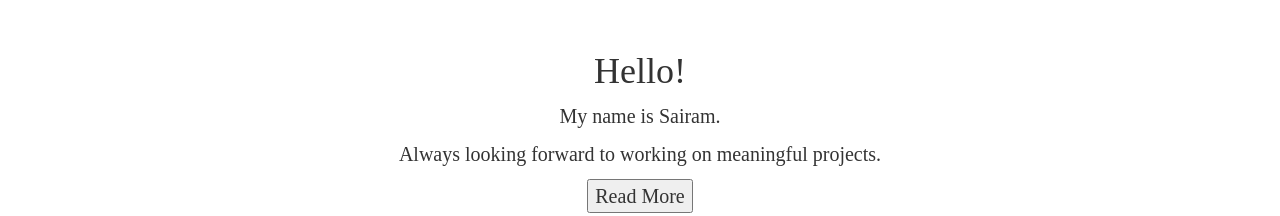
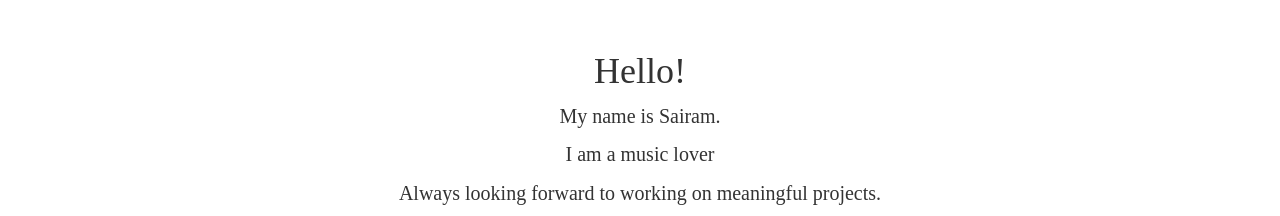
Before and after one commit to sairamgunner/react-portfolio, a React (Vite) app: page / in a window 1280 px wide. Shown: the top 216 px of the page. Built offline with nearby package versions, Linux system fonts and the light colour scheme.

Commit message:
Updated Title component

```diff
--- a/package.json
+++ b/package.json
@@ -9,7 +9,7 @@
     "react-dom": "^18.2.0"
   },
   "scripts": {
-    "dev": "parcel src/index.html",
+    "dev": "parcel src/index.html && parcel watch src/index.html",
     "build": "parcel build src/index.html",
     "start": "npm run build && live-server dist"
   },
--- a/src/App.js
+++ b/src/App.js
@@ -20,7 +20,7 @@
 
     readMore() {
         // this.state.displayBio = true;  NEVER DIRECTLY MODIFY STATE
-        console.log('readmore this', this);
+        // console.log('readmore this', this);
         this.setState({ displayBio: true });
     }
 
@@ -50,7 +50,7 @@
             <div>
                 <h1>Hello!</h1>
                 <p>My name is Sairam.</p>
-                {this.state.displayBio ? <Title /> : null}
+                <Title />
                 <p>Always looking forward to working on meaningful projects.</p>
                 {bio}
                 <hr />
--- a/src/Title.js
+++ b/src/Title.js
@@ -8,33 +8,34 @@
 ];
 
 class Title extends Component {
-    state = { titleIndex: 0 };
+    state = { titleIndex: 0, fadeIn: true };
 
     componentDidMount() {
+        setTimeout(() => this.setState({fadeIn: false}), 2000);
         this.animateTitles();
     }
 
-    componentWillUnmount()  {
-        console.log('Component will unmount');
+    componentWillUnmount() {
         clearInterval(this.titleInterval);
+        clearInterval(this.timeOut);
     }
 
     animateTitles = () => {
-    // this.titleInterval will contain an ID for the set interval. This ID is required to clear the interval later
-    // in the componentWillUnmount() function
+        // this.titleInterval will contain an ID for the set interval. This ID is required to clear the interval later
+        // in the componentWillUnmount() function
         this.titleInterval = setInterval(() => {
             const titleIndex = (this.state.titleIndex + 1) % TITLES.length;
-            this.setState({ titleIndex })
-        }, 2000);
-        console.log(this.titleInterval);
+            this.setState({ titleIndex, fadeIn: true })
+            this.timeOut = setInterval(() => this.setState({fadeIn: false}), 2000);
+        }, 4000);
     }
 
     render() {
-        // console.log(this.state.titleIndex);
-        let title = TITLES[this.state.titleIndex];
-
+        const {fadeIn, titleIndex} = this.state;
+        let title = TITLES[titleIndex];
+        console.log(title);
         return (
-            <p>I am {title}</p>
+            <p className={fadeIn ? 'title-fade-in' : 'title-fade-out'}>I am {title}</p>
         )
     }
 }
--- a/src/index.css
+++ b/src/index.css
@@ -9,3 +9,25 @@
     padding: 2.5%;
     font-family: Shantell Sans, cursive;
 }
+
+.title-fade-out {
+    opacity: 0;
+    animation-name: fade-out;
+    animation-duration: 2s;
+}
+
+.title-fade-in  {
+    opacity: 100;
+    animation-name: fade-in;
+    animation-duration: 2s;
+}
+
+@keyframes fade-out {
+    from {opacity: 100}
+    to {opacity: 0}
+}
+
+@keyframes fade-in {
+    from {opacity: 0}
+    to {opacity: 100}
+}
--- a/src/index.html
+++ b/src/index.html
@@ -3,6 +3,7 @@
   <head>
     <title>Portfolio</title>
     <!-- Latest compiled and minified CSS -->
+    <link rel="stylesheet" src="index.css">
     <link rel="stylesheet" href="https://cdn.jsdelivr.net/npm/bootstrap@3.3.7/dist/css/bootstrap.min.css" integrity="sha384-BVYiiSIFeK1dGmJRAkycuHAHRg32OmUcww7on3RYdg4Va+PmSTsz/K68vbdEjh4u" crossorigin="anonymous">
   </head>
   <body>
```
Also changed, not shown: concepts.txt, 5 other files (tests, documents, lock files or other folders).
